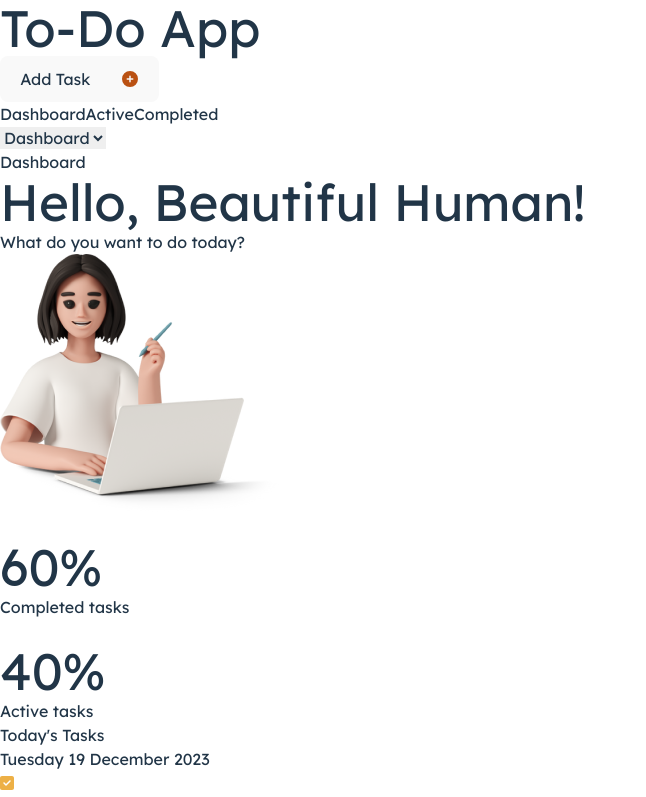
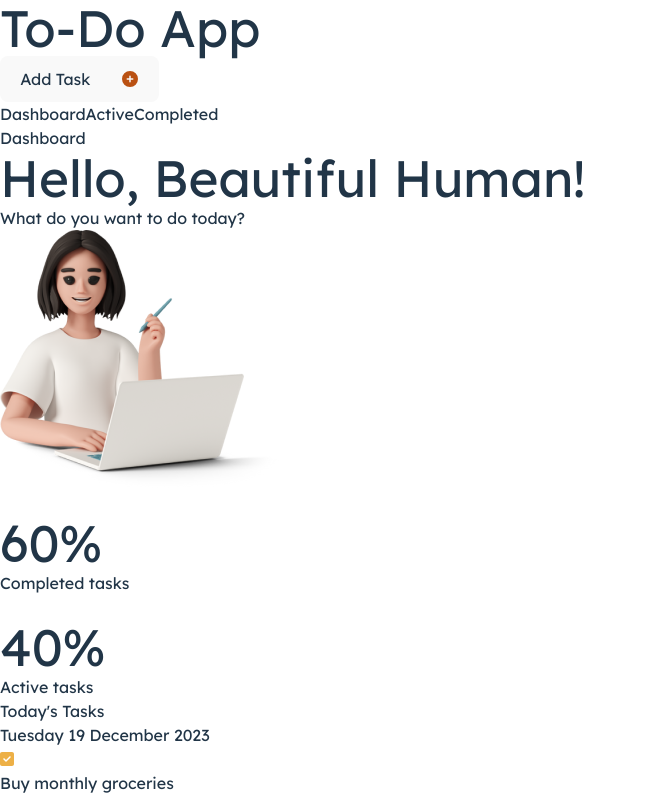
Before and after one commit to syahba/todo-list, a React (Vite) app: page / in a window 1280 px wide. Shown: the top 797 px of the page, without its empty margins (0-646 px from the left). Built offline with nearby package versions, Linux system fonts and the light colour scheme.

Commit message:
add dropdown component

```diff
--- a/src/App.jsx
+++ b/src/App.jsx
@@ -3,15 +3,12 @@ import Dashboard from './components/Dashboard'
 import ActivePage from './components/ActivePage'
 import CompletedPage from './components/CompletedPage'
 import Sidebar from './components/Sidebar'
-import Dropdown from './components/Dropdown'
 
 function App() {
   return (
     <>
       <BrowserRouter>
         <Sidebar></Sidebar>
-
-        <Dropdown></Dropdown>
 
         <Routes>
           <Route path='/' element={<Dashboard></Dashboard>}></Route>
```
